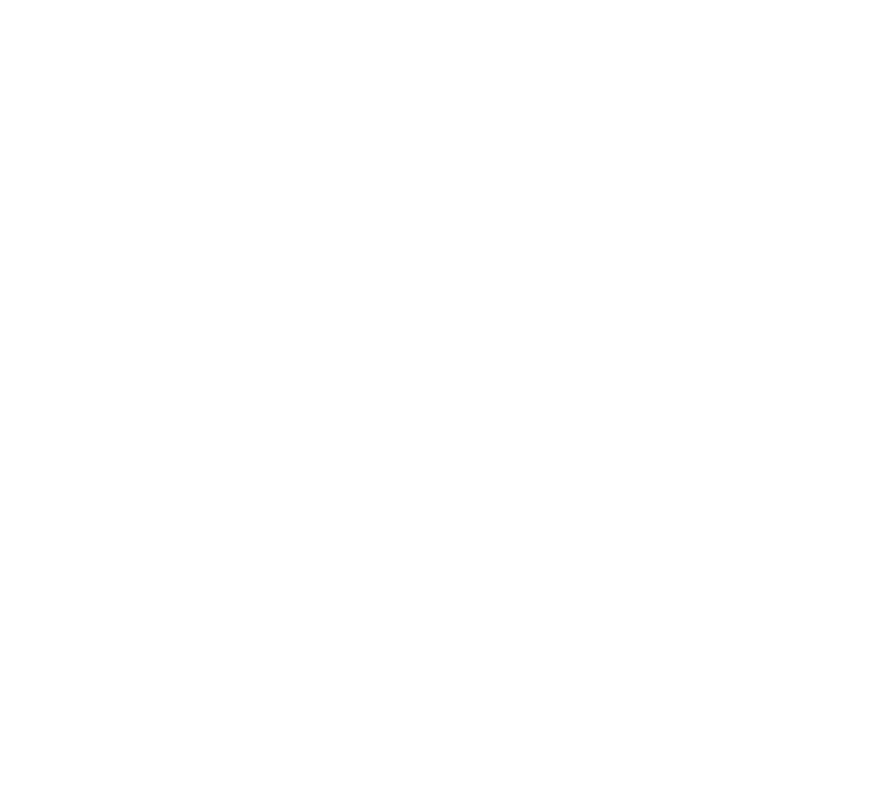
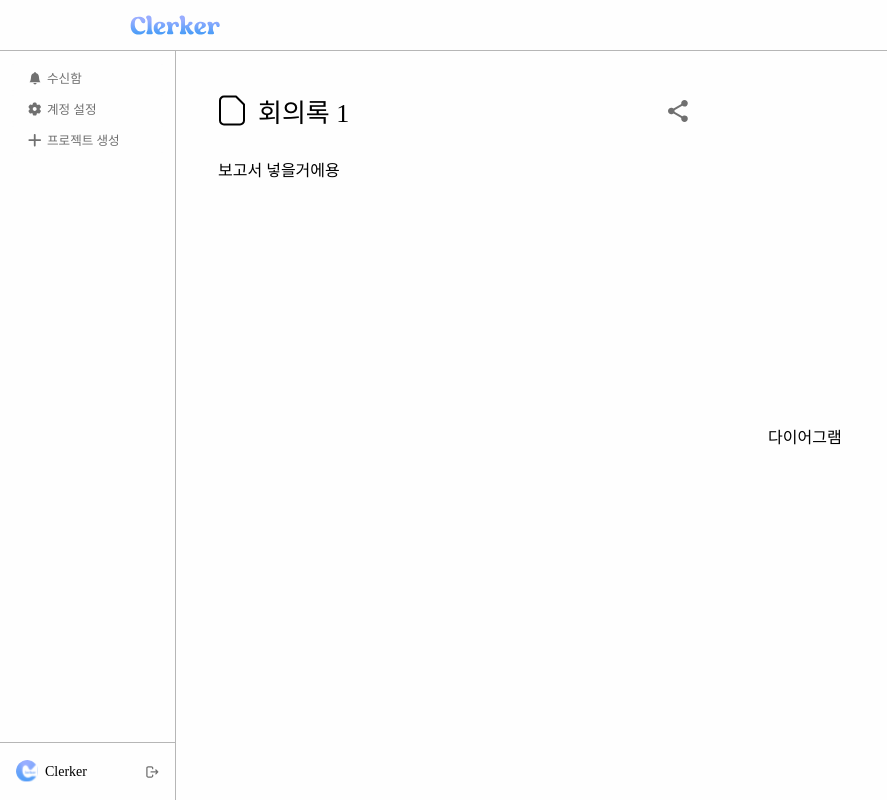
Before and after one commit to D-X-W-Clerker/clerker-frontend, a React (Create React App) app: page /summary in a window 1280 px wide. Before the commit this address had no page. Shown: the whole page, without its empty margins (0-887 px from the left). Built offline with nearby package versions, Linux system fonts and the light colour scheme; a web font is replaced by a local one.

Commit message:
feat: 회의 요약 페이지 레이아웃 퍼블리싱

```diff
--- a/package.json
+++ b/package.json
@@ -15,6 +15,7 @@
     "react": "^18.3.1",
     "react-cookie": "^7.2.0",
     "react-dom": "^18.3.1",
+    "react-player": "^2.16.0",
     "react-router-dom": "^6.26.0",
     "react-scripts": "5.0.1",
     "react-table": "^7.8.0",
--- a/src/App.tsx
+++ b/src/App.tsx
@@ -1,7 +1,7 @@
 import React from 'react';
 import './App.css';
 import { BrowserRouter, Routes, Route } from 'react-router-dom';
-import { OnboardingPage, ProjectDetailPage } from '@pages';
+import { OnboardingPage, ProjectDetailPage, MeetSummaryPage } from '@pages';
 
 const App: React.FC = () => {
   return (
@@ -10,6 +10,7 @@ const App: React.FC = () => {
         <Routes>
           <Route path="/" element={<OnboardingPage />} />
           <Route path="/project" element={<ProjectDetailPage />} />
+          <Route path="/summary" element={<MeetSummaryPage />} />
         </Routes>
       </BrowserRouter>
     </div>
--- /dev/null
+++ b/src/pages/MeetSummaryPage.tsx
@@ -0,0 +1,136 @@
+import React, { useState, useEffect } from 'react';
+import styled from 'styled-components';
+import { TitleTab } from '@components';
+import { FlexCol, FlexRow } from '@styles';
+import ReactPlayer from 'react-player';
+import Layout from '../Layout';
+
+// -- 스타일 컴포넌트 --
+const Container = styled(FlexRow)`
+  width: 100%;
+  max-width: 1100px;
+`;
+
+const ContentArea = styled(FlexCol)`
+  width: 50%;
+  overflow-y: auto;
+  height: calc(100vh - 50px);
+  padding: 40px;
+  gap: 30px;
+  ::-webkit-scrollbar {
+    width: 0;
+    background: transparent;
+  }
+  -ms-overflow-style: none;
+  scrollbar-width: none;
+`;
+
+// 왼쪽 영역
+const LeftContentArea = styled(ContentArea)``;
+
+const ReportArea = styled(FlexCol)``;
+
+// 오른쪽 영역
+const RightContentArea = styled(ContentArea)``;
+
+const VideoArea = styled(FlexCol)`
+  margin-top: 44px;
+`;
+
+const DiagramArea = styled(FlexCol)`
+  gap: 10px;
+`;
+
+const fetchEventData = async (): Promise<{
+  reports: { id: string; title: string; summary: string; fileUrl: string }[];
+  videos: { id: string; title: string; videoUrl: string }[];
+  diagrams: { id: string; title: string; diagramUrl: string }[];
+}> => {
+  return {
+    reports: [
+      {
+        id: '1',
+        title: '회의록 1',
+        summary: '프로젝트 킥오프 회의의 요약본입니다.',
+        fileUrl: 'https://example.com/report1.pdf',
+      },
+    ],
+    videos: [
+      {
+        id: '1',
+        title: '프론트 디자인 회의 영상',
+        videoUrl: 'https://www.youtube.com/watch?v=4Lmcadu8ghM',
+      },
+    ],
+    diagrams: [
+      {
+        id: '1',
+        title: '시스템 아키텍처 다이어그램',
+        diagramUrl: 'https://example.com/diagram1.png',
+      },
+      {
+        id: '2',
+        title: '기능 명세 다이어그램',
+        diagramUrl: 'https://example.com/diagram2.svg',
+      },
+    ],
+  };
+};
+
+const MeetSummaryPage: React.FC = () => {
+  const [reportData, setReportData] = useState<
+    { id: string; title: string; summary: string; fileUrl: string }[]
+  >([]);
+  const [videoData, setVideoData] = useState<
+    { id: string; title: string; videoUrl: string }[]
+  >([]);
+  const [diagramData, setDiagramData] = useState<
+    { id: string; title: string; diagramUrl: string }[]
+  >([]);
+
+  useEffect((): void => {
+    const fetchData = async (): Promise<void> => {
+      const { reports, videos, diagrams } = await fetchEventData();
+      setReportData(reports);
+      setVideoData(videos);
+      setDiagramData(diagrams);
+    };
+    fetchData();
+  }, []);
+
+  useEffect((): void => {
+    const fetchData = async (): Promise<void> => {
+      const { reports, videos, diagrams } = await fetchEventData();
+      setReportData(reports);
+      setVideoData(videos);
+      setDiagramData(diagrams);
+    };
+    fetchData();
+  }, []);
+
+  return (
+    <Layout>
+      <Container>
+        <LeftContentArea>
+          <TitleTab type="meetSummary" title="회의록 1" />
+          <ReportArea>보고서 넣을거에용</ReportArea>
+        </LeftContentArea>
+        <RightContentArea>
+          <VideoArea>
+            {videoData.length > 0 && (
+              <ReactPlayer
+                url={videoData[0].videoUrl}
+                controls
+                width="100%"
+                height="300px"
+              />
+            )}
+          </VideoArea>
+          <DiagramArea>다이어그램</DiagramArea>
+        </RightContentArea>
+      </Container>
+    </Layout>
+  );
+};
+
+export default MeetSummaryPage;
--- a/src/pages/index.ts
+++ b/src/pages/index.ts
@@ -1,2 +1,3 @@
+export { default as MeetSummaryPage } from './MeetSummaryPage';
 export { default as OnboardingPage } from './OnboardingPage';
 export { default as ProjectDetailPage } from './ProjectDetailPage';
```
Also changed, not shown: 1 other file (tests, documents, lock files or other folders).
